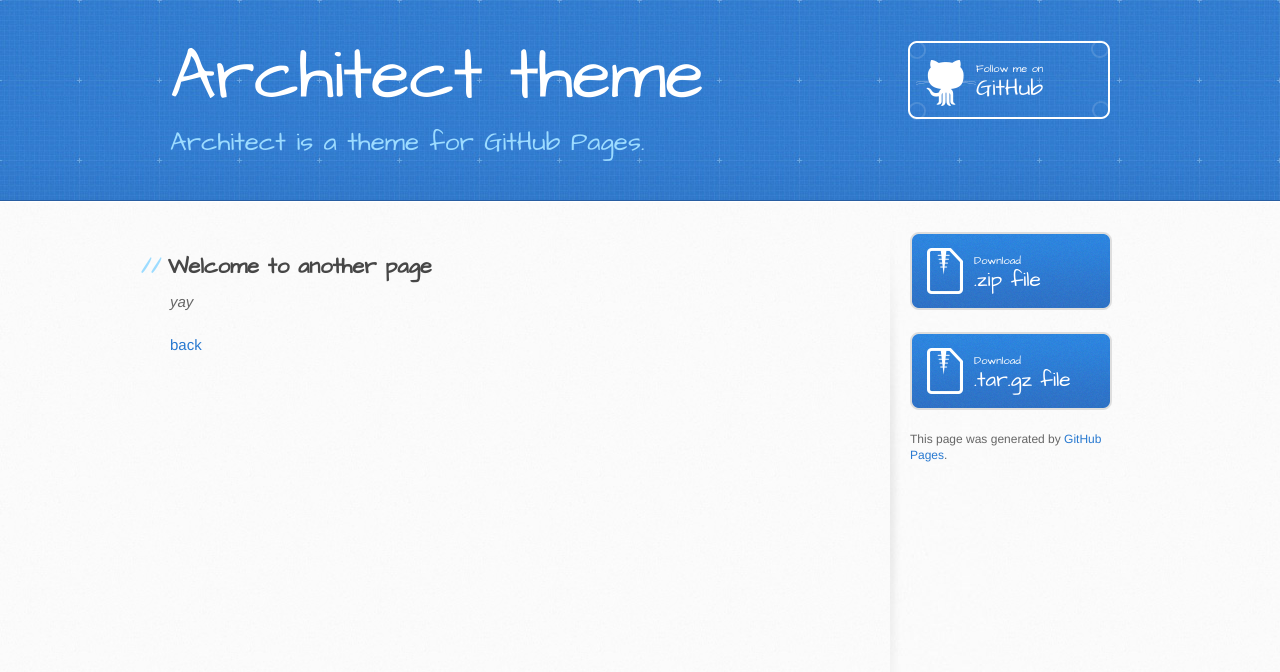
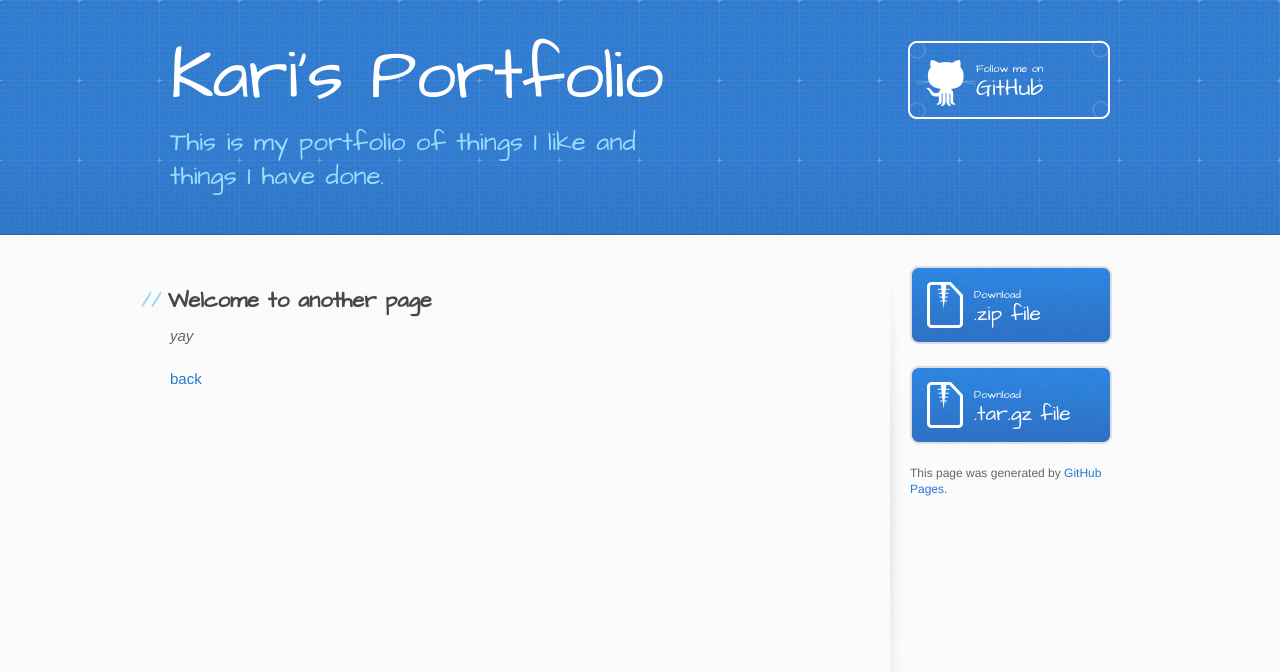
Before and after one commit to Cholive/cholive.github.io, a Jekyll site: the page built from another-page.md, in a window 1280 px wide. Shown: the top 672 px of the page. Built offline with Jekyll 4.4.1, drawn with Linux system fonts in a browser that asks for light colours; our own code applies the rules of GitHub Pages for plain Markdown files.

Commit message:
changed config and added about page

```diff
--- a/_config.yml
+++ b/_config.yml
@@ -1,5 +1,5 @@
-title: Architect theme
-description: Architect is a theme for GitHub Pages.
+title: Kari's Portfolio
+description: This is my portfolio of things I like and things I have done.
 show_downloads: true
 google_analytics:
 theme: jekyll-theme-architect
```
Also changed, not shown: about.html (added, +22 -0 lines).
